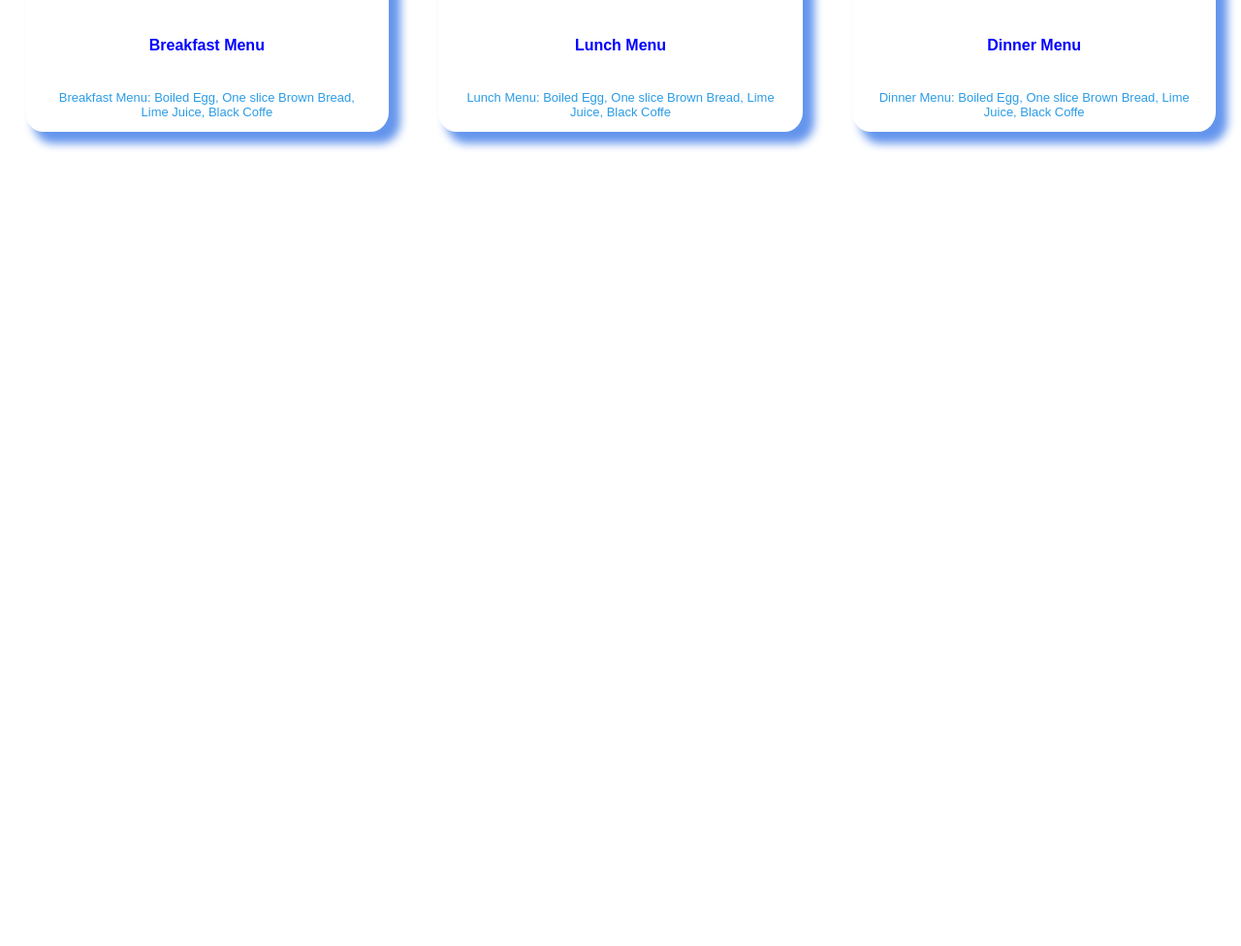
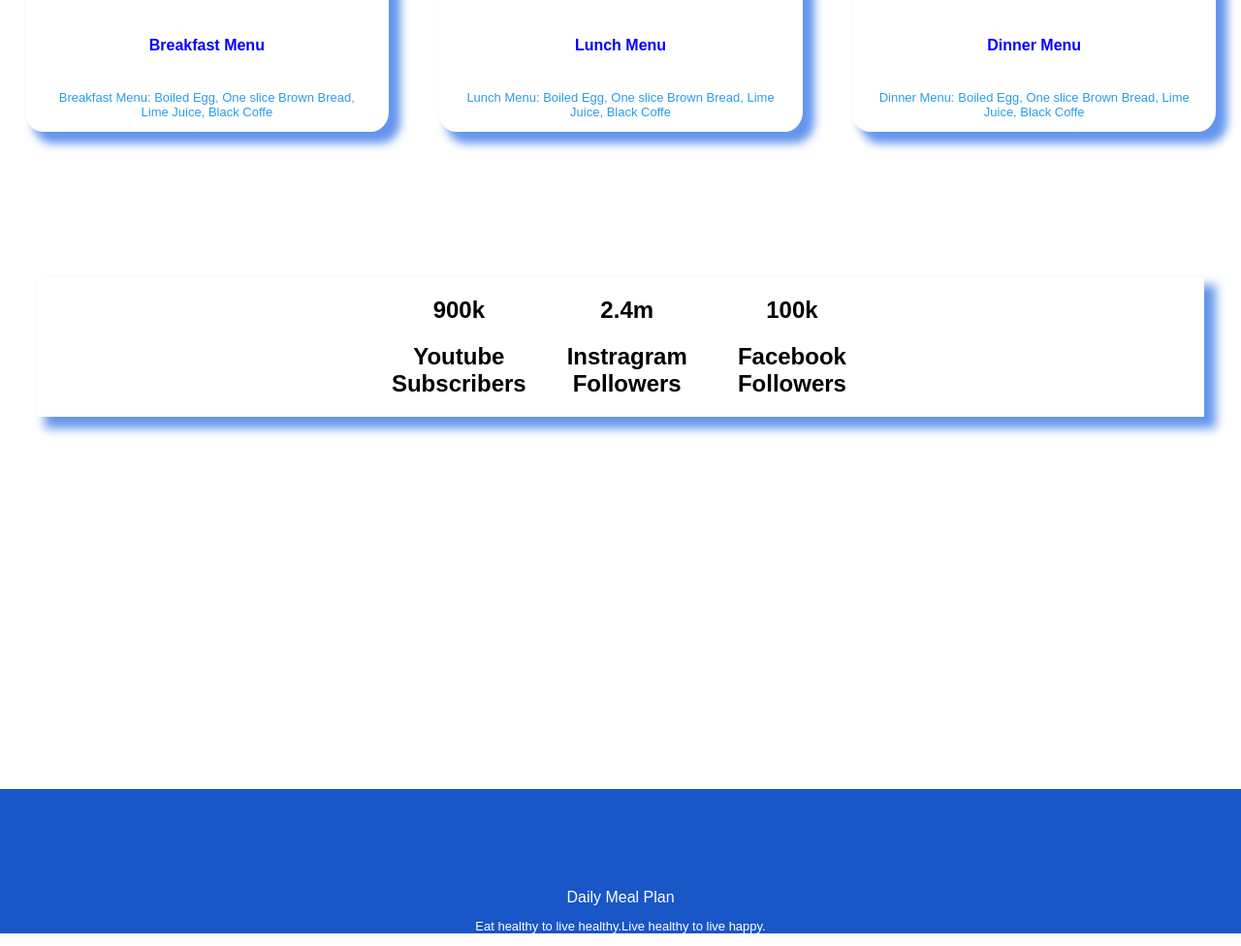
Before and after one commit to rs07cse/food-webpage, a plain HTML site: page index.html in a window 1280 px wide. Shown: the part 1796-2772 px from the top of the page at 97% size. Before the commit the page ends 2082 px from the top, so only its background shows below. Drawn offline with Linux system fonts and the light colour scheme; a web font is replaced by a local one.

Commit message:
all added

```diff
--- a/index.html
+++ b/index.html
@@ -129,6 +129,47 @@
 
 
 
+<section class="fifth-part">
+
+
+    <div class="flexible-container fifth-part-text">
+
+        <div>
+            <h2> 900k </h2>
+            <h2> Youtube Subscribers </h2>
+
+        </div>
+
+
+
+        <div>
+            <h2> 2.4m </h2>
+            <h2> Instragram Followers</h2>
+
+        </div>
+
+
+        <div>
+
+            <h2> 100k </h2>
+            <h2> Facebook Followers </h2>
+
+        </div>
+
+    </div>
+
+</section>
+
+
+<footer>
+<h8 class= "white-color"> Daily Meal Plan</h8>
+<p class= "white-color">Eat healthy to live healthy.Live healthy to live happy.</p>
+
+
+</footer>
+
+
+
 
 </body>
 </html>
--- a/style.css
+++ b/style.css
@@ -115,3 +115,24 @@ h6 {
 .Menu-item img {
   width: 100%;
 }
+
+.fifth-part {
+  box-shadow: 10px 10px 10px 2px cornflowerblue;
+  margin-left: 3%;
+  margin-right: 3%;
+
+  padding-left: 5%;
+}
+
+.fifth-part-text {
+  margin-left: 25%;
+  margin-right: 30%;
+  text-align: center;
+}
+
+footer {
+  text-align: center;
+  background-color: rgb(25, 86, 199);
+  padding-top: 8%;
+  margin-top: 30%;
+}
```
